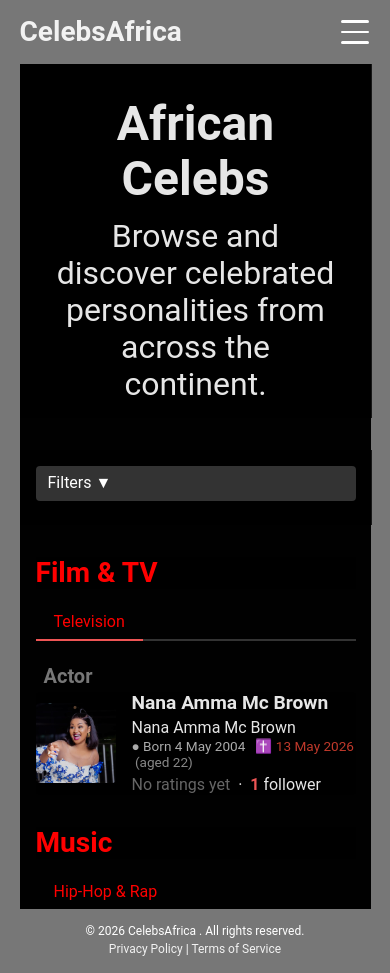
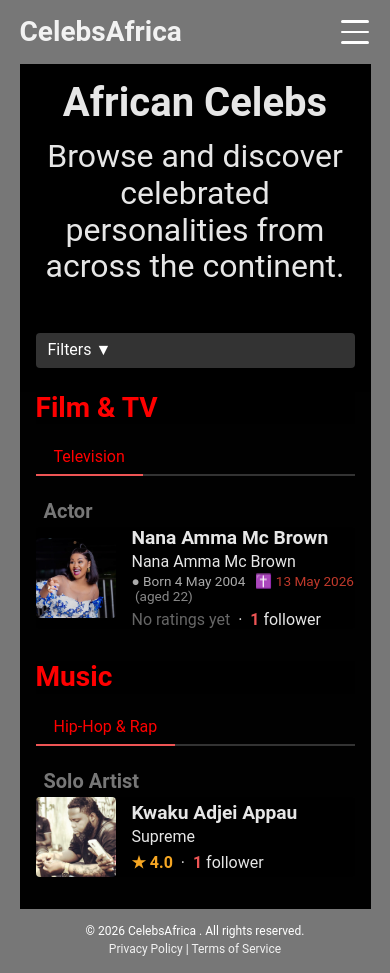
Before and after one commit to KwameDomfe/celebs_africa, a Django app: page /celebs/ in a window 390 px wide. Run offline with Django 5.2, Linux system fonts and the light colour scheme; data comes from the database, SQL or seed files in the repository; both versions use the stored data as it was after the commit; some libraries are stand-ins or nearby versions.

Commit message:
Updated the mobile ui.

```diff
--- a/apps/celebs/templates/celebs/celeb_list.html
+++ b/apps/celebs/templates/celebs/celeb_list.html
@@ -3,10 +3,12 @@
 {% block content %}
 <style>
 @media (max-width: 767px) {
+    .cl-grid { gap: 0 !important; }
     .cl-aside { grid-column: 1 / -1 !important; position: static !important; height: auto !important; }
     .cl-main  { grid-column: 1 / -1 !important; }
     .cl-filters { display: none; }
     .cl-filters.open { display: block; }
+    .cl-banner { padding: 1rem !important; }
 }
 @media (min-width: 768px) {
     .cl-filter-toggle { display: none !important; }
@@ -78,19 +80,21 @@
 }
 .cl-filter-actions a:hover { background: #555; color: #fff; }
 </style>
-<div class="grid gtc12 ggap2-00 bg-black-90">
-    <header class="gc1s12 tc bg-black-80 white-90 pa2-00 pb0-00">
-        <h2 class="f3-00">African Celebs</h2>
+<div class="grid gtc12 ggap2-00 bg-black-90 cl-grid">
+    <header class="gc1s12 tc bg-black-80 white-90 pa2-00 pb0-00 cl-banner">
+        <h2 class="f2-50">African Celebs</h2>
         <p class="f2-00">Browse and discover celebrated personalities from across the continent.</p>
     </header>
 
-    <aside class="gc1s4 pa1-00 bg-black-80 sticky cl-aside" style="top:80px; align-self:start;">
+    <aside class="gc1s4 pa1-00 bg-black-80 sticky cl-aside"
+        style="top:80px; align-self:start;"
+    >
         <button class="cl-filter-toggle"
             style="width:100%; padding:8px 12px; background:#333; color:#fff; border:none; border-radius:4px; cursor:pointer; font-size:1rem; text-align:left; margin-bottom:8px;"
             onclick="var f=document.getElementById('cl-filters'); f.classList.toggle('open'); this.textContent=f.classList.contains('open')?'Filters ▲':'Filters ▼';">
             Filters ▼
         </button>
-        <div id="cl-filters" class="cl-filters w-100">
+        <div id="cl-filters" class="cl-filters">
             <form method="get" class="w-100">
                 <div class="cl-filter-field">
                     <label for="cl-q">Search</label>
```
Also changed, not shown: core/templates/top_celebs.html (+7 -3 lines), db.sqlite3.
